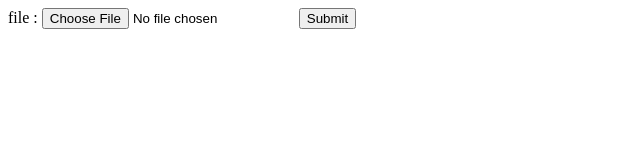
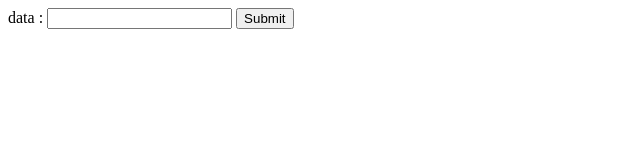
Before and after one commit to JeonYoungHo-youjeon/miniNginx, a plain HTML site: page www/postdir/upload.html in a window 1280 px wide. Shown: the whole page, without its empty margins (0-640 px from the left). Drawn offline with Linux system fonts and the light colour scheme.

Commit message:
[feat] upload.html

```diff
--- a/www/postdir/upload.html
+++ b/www/postdir/upload.html
@@ -4,8 +4,8 @@
 		<title></title>
 	</head>
 	<body>
-		<form action = "/post" method = "post" enctype="multipart/form-data">
-			file : <input type = "file" name="file">
+		<form action = "/post/testfile.txt" method = "post">
+			data : <input type = "text/html" name="data">
 			<input type = "submit">
 		</form>
 	</body>
```
